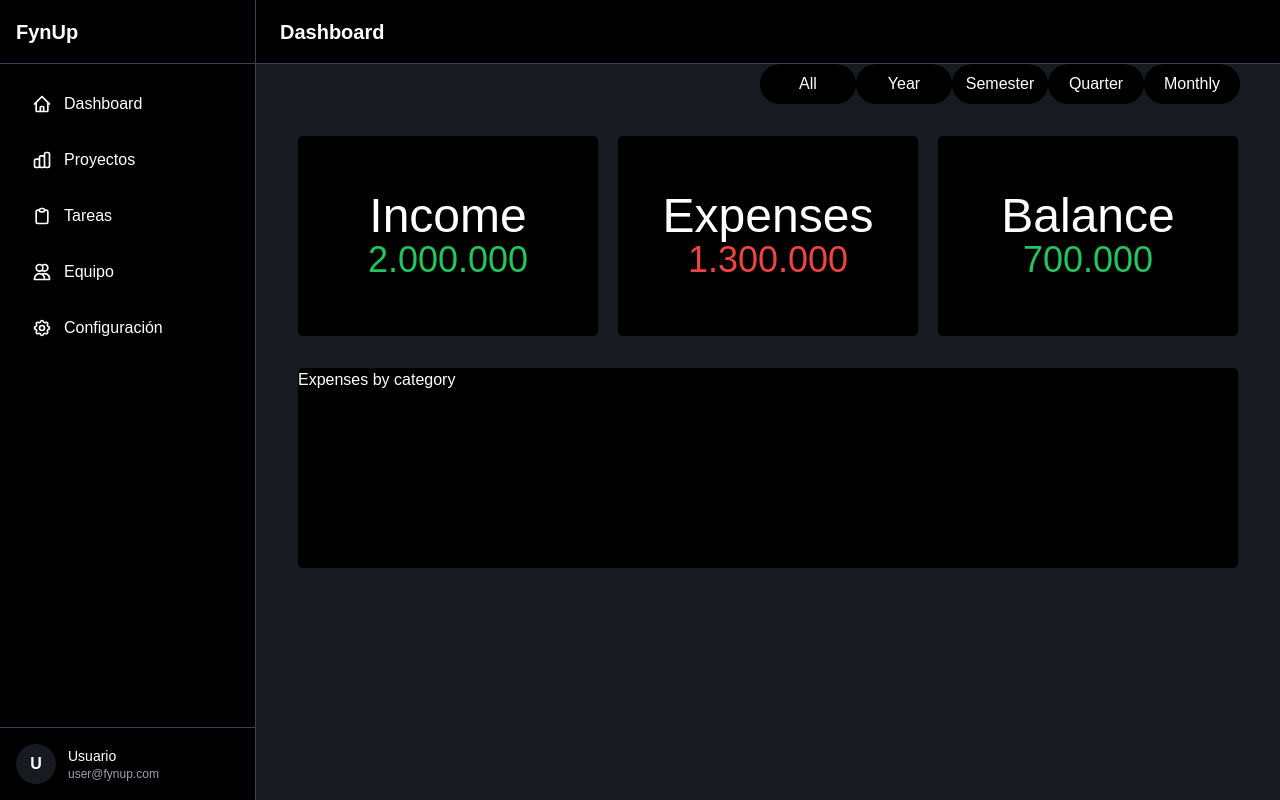
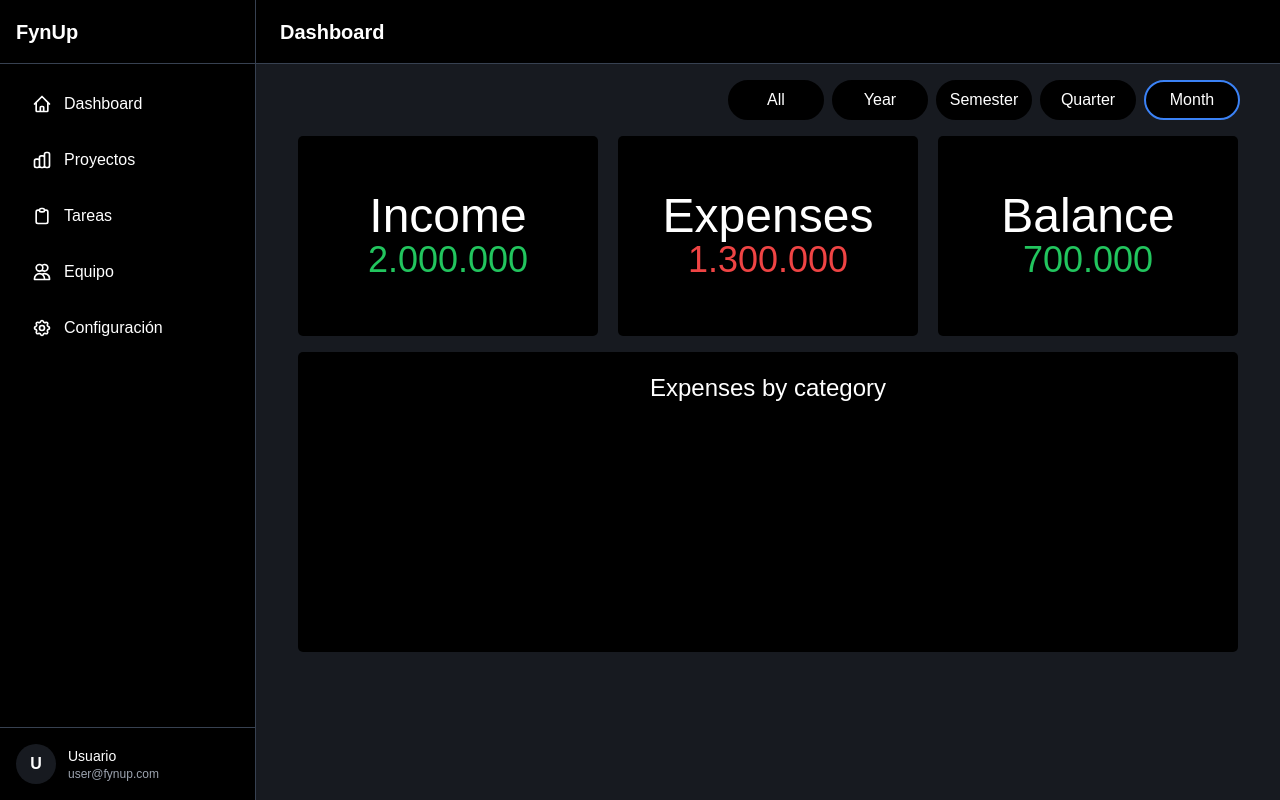
Before and after one commit to DiegoGp227/CoinMaster-v2, a Next.js app in the folder front/: page / in a window 1280 px wide. Built offline with nearby package versions, Linux system fonts and the light colour scheme; no server answers; what easy-peasy would draw is missing.

Commit message:
[ feat ] GeneralBalance integrated

```diff
--- /dev/null
+++ b/front/app/components/molecules/FilterDashboard.tsx
@@ -0,0 +1,66 @@
+import { FilterOption } from "../organisms/DashboardOrganism";
+
+interface IFilterDashboardProps {
+  setFilterDate: React.Dispatch<React.SetStateAction<FilterOption>>;
+  filterDate: string;
+}
+
+export default function FilterDashboard({
+  setFilterDate,
+  filterDate,
+}: IFilterDashboardProps) {
+  return (
+    <div className="flex justify-end mx-10 gap-2 my-4">
+      <button
+        onClick={() => {
+          setFilterDate("all");
+        }}
+        className={`w-24 h-10 bg-black text-white rounded-4xl border-2 border-black hover:border-blue transition duration-500 ${
+          filterDate === "all" ? "border-blue" : ""
+        }`}
+      >
+        All
+      </button>
+      <button
+        onClick={() => {
+          setFilterDate("year");
+        }}
+        className={`w-24 h-10 bg-black text-white rounded-4xl border-2 border-black hover:border-blue transition duration-500 ${
+          filterDate === "year" ? "border-blue" : ""
+        }`}
+      >
+        Year
+      </button>
+      <button
+        onClick={() => {
+          setFilterDate("semester");
+        }}
+        className={`w-24 h-10 bg-black text-white rounded-4xl border-2 border-black hover:border-blue transition duration-500 ${
+          filterDate === "semester" ? "border-blue" : ""
+        }`}
+      >
+        Semester
+      </button>
+      <button
+        onClick={() => {
+          setFilterDate("quarter");
+        }}
+        className={`w-24 h-10 bg-black text-white rounded-4xl border-2 border-black hover:border-blue transition duration-500 ${
+          filterDate === "quarter" ? "border-blue" : ""
+        }`}
+      >
+        Quarter
+      </button>
+      <button
+        onClick={() => {
+          setFilterDate("month");
+        }}
+        className={`w-24 h-10 bg-black text-white rounded-4xl border-2 border-black hover:border-blue transition duration-500 ${
+          filterDate === "month" ? "border-blue" : ""
+        }`}
+      >
+        Month
+      </button>
+    </div>
+  );
+}
--- /dev/null
+++ b/front/app/components/molecules/GeneralBalance.tsx
@@ -0,0 +1,18 @@
+export default function GeneralBalance() {
+  return (
+    <div className="flex justify-center gap-5 my-4">
+      <div className="w-[300px] h-[200px] bg-black rounded-[5px] flex flex-col justify-center items-center">
+        <p className="text-5xl text-white">Income</p>
+        <p className="text-4xl text-income">2.000.000</p>
+      </div>
+      <div className="w-[300px] h-[200px] bg-black rounded-[5px] flex flex-col justify-center items-center">
+        <p className="text-5xl text-white">Expenses</p>
+        <p className="text-4xl text-expense">1.300.000</p>
+      </div>
+      <div className="w-[300px] h-[200px] bg-black rounded-[5px] flex flex-col justify-center items-center">
+        <p className="text-5xl text-white">Balance</p>
+        <p className="text-4xl text-income">700.000</p>
+      </div>
+    </div>
+  );
+}
--- /dev/null
+++ b/front/app/components/molecules/Graphic.tsx
@@ -0,0 +1,16 @@
+interface IGraphicProps {
+  title: string;
+}
+
+export default function Graphic({ title }: IGraphicProps) {
+  return (
+    <div className="flex justify-center gap-5 my-4">
+      <div className="w-[940px] h-[300px] bg-black justify-center rounded-[5px] p-5">
+        <div className="flex justify-center">
+          <p className="text-white text-2xl">{title}</p>
+        </div>
+        <div></div>
+      </div>
+    </div>
+  );
+}
--- a/front/app/components/organisms/DashboardOrganism.tsx
+++ b/front/app/components/organisms/DashboardOrganism.tsx
@@ -1,45 +1,17 @@
+"use client";
+import { useState } from "react";
+import FilterDashboard from "../molecules/FilterDashboard";
+import GeneralBalance from "../molecules/GeneralBalance";
+import Graphic from "../molecules/Graphic";
+export type FilterOption = "all" | "year" | "semester" | "quarter" | "month";
+
 export default function DashboardOrganism() {
+  const [filterDate, setFilterDate] = useState<FilterOption>("month");
   return (
     <>
-      <div className="flex justify-end mx-10">
-        <button className="w-24 h-10 bg-black text-white rounded-4xl">
-          All
-        </button>
-        <button className="w-24 h-10 bg-black text-white rounded-4xl">
-          Year
-        </button>
-        <button className="w-24 h-10 bg-black text-white rounded-4xl">
-          Semester
-        </button>
-        <button className="w-24 h-10 bg-black text-white rounded-4xl">
-          Quarter
-        </button>
-        <button className="w-24 h-10 bg-black text-white rounded-4xl">
-          Monthly
-        </button>
-      </div>
-      <div className="flex justify-center gap-5 mt-8">
-        <div className="w-[300px] h-[200px] bg-black rounded-[5px] flex flex-col justify-center items-center">
-          <p className="text-5xl text-white">Income</p>
-          <p className="text-4xl text-income">2.000.000</p>
-        </div>
-        <div className="w-[300px] h-[200px] bg-black rounded-[5px] flex flex-col justify-center items-center">
-          <p className="text-5xl text-white">Expenses</p>
-          <p className="text-4xl text-expense">1.300.000</p>
-        </div>
-        <div className="w-[300px] h-[200px] bg-black rounded-[5px] flex flex-col justify-center items-center">
-          <p className="text-5xl text-white">Balance</p>
-          <p className="text-4xl text-income">700.000</p>
-        </div>
-      </div>
-      <div className="flex justify-center gap-5 mt-8">
-        <div className="w-[940px] h-[200px] bg-black justify-center rounded-[5px]">
-          <div className="flex justify-between">
-            <p className="text-white">Expenses by category</p>
-          </div>
-          <div></div>
-        </div>
-      </div>
+      <FilterDashboard setFilterDate={setFilterDate} filterDate={filterDate} />
+      <GeneralBalance />
+      <Graphic title="Expenses by category" />
     </>
   );
 }
```
